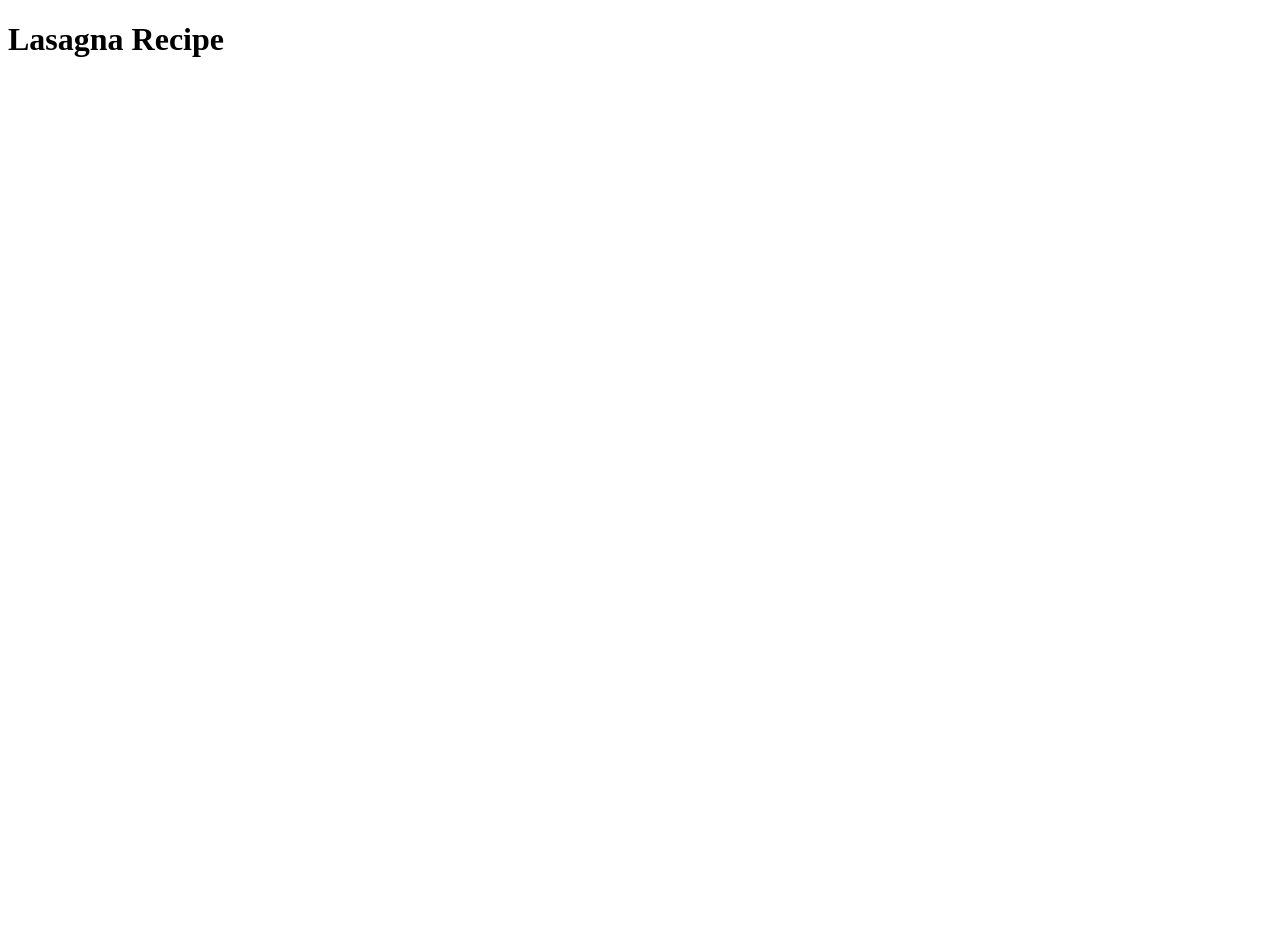
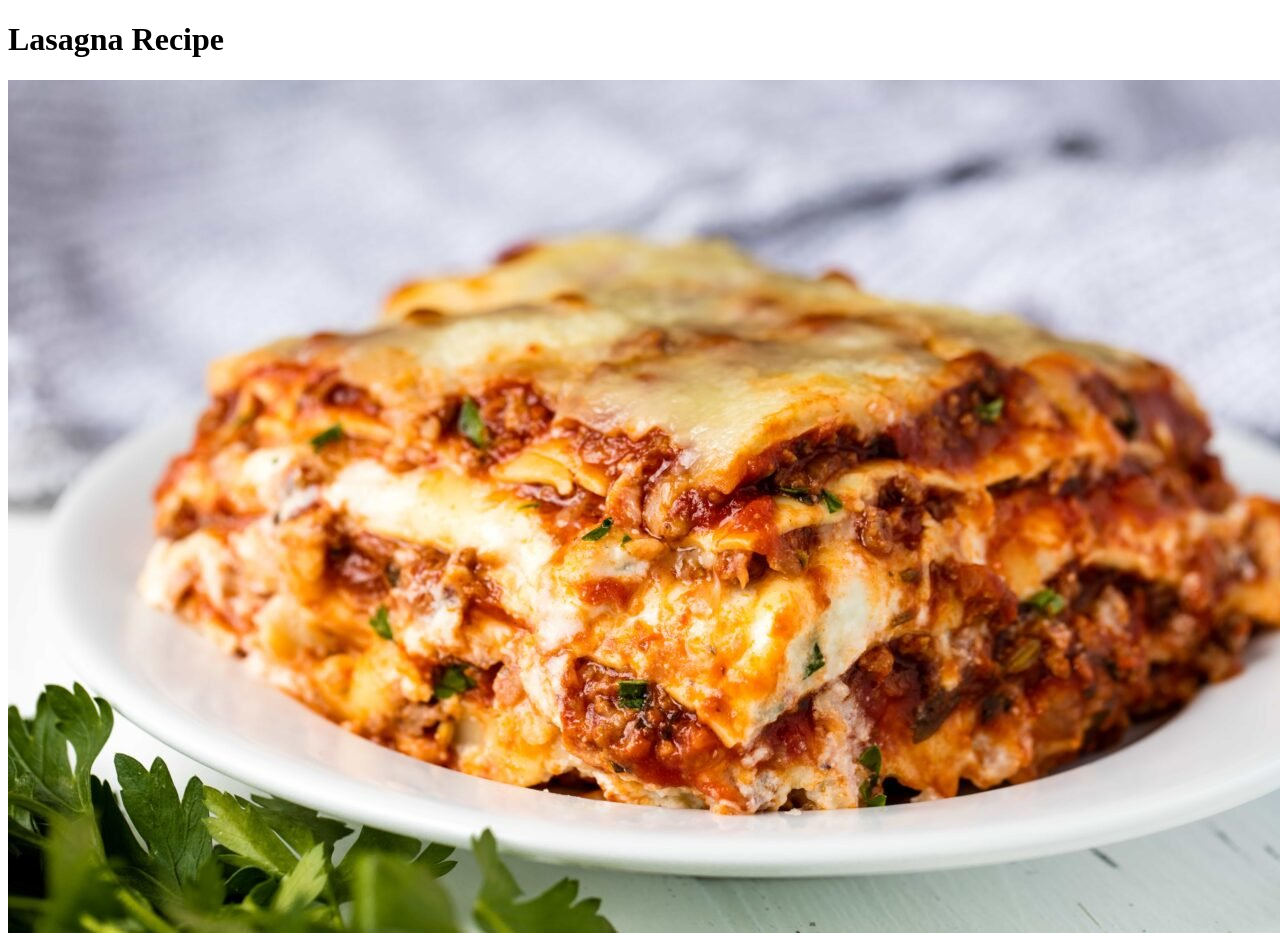
Before and after one commit to jacobsawyerr99/Recipe-Website, a plain HTML site: page lasagna.html in a window 1280 px wide. Before the commit the page ends 800 px from the top, so only its background shows below. Drawn offline with Linux system fonts and the light colour scheme.

Commit message:
added lasagna image

```diff
--- a/lasagna.html
+++ b/lasagna.html
@@ -9,5 +9,6 @@
 <body>
     <h1>Lasagna Recipe</h1>
 
+    <img src="images/lasagnaPic.jpg" alt = "Lasagna Picture">
 </body>
 </html>
```
Also changed, not shown: images/lasagnaPic.jpg (added).
